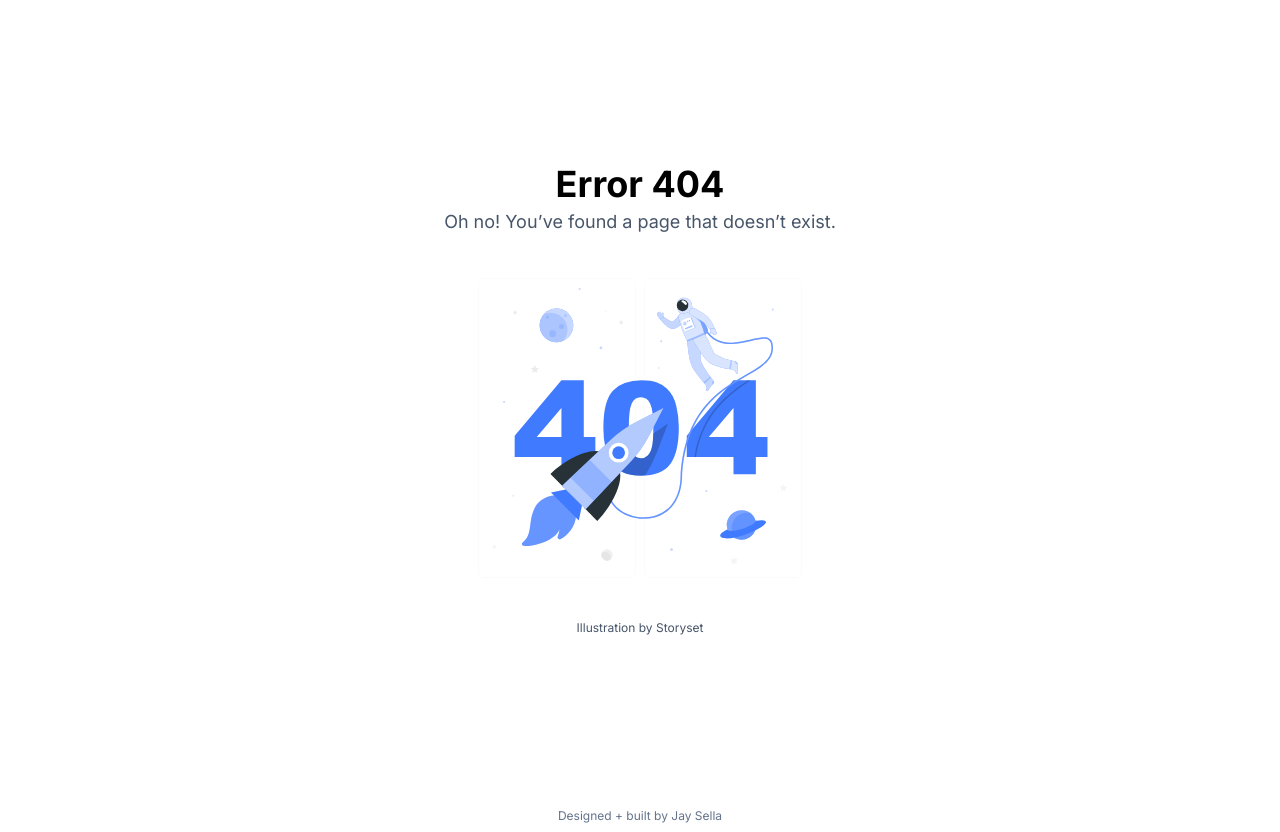
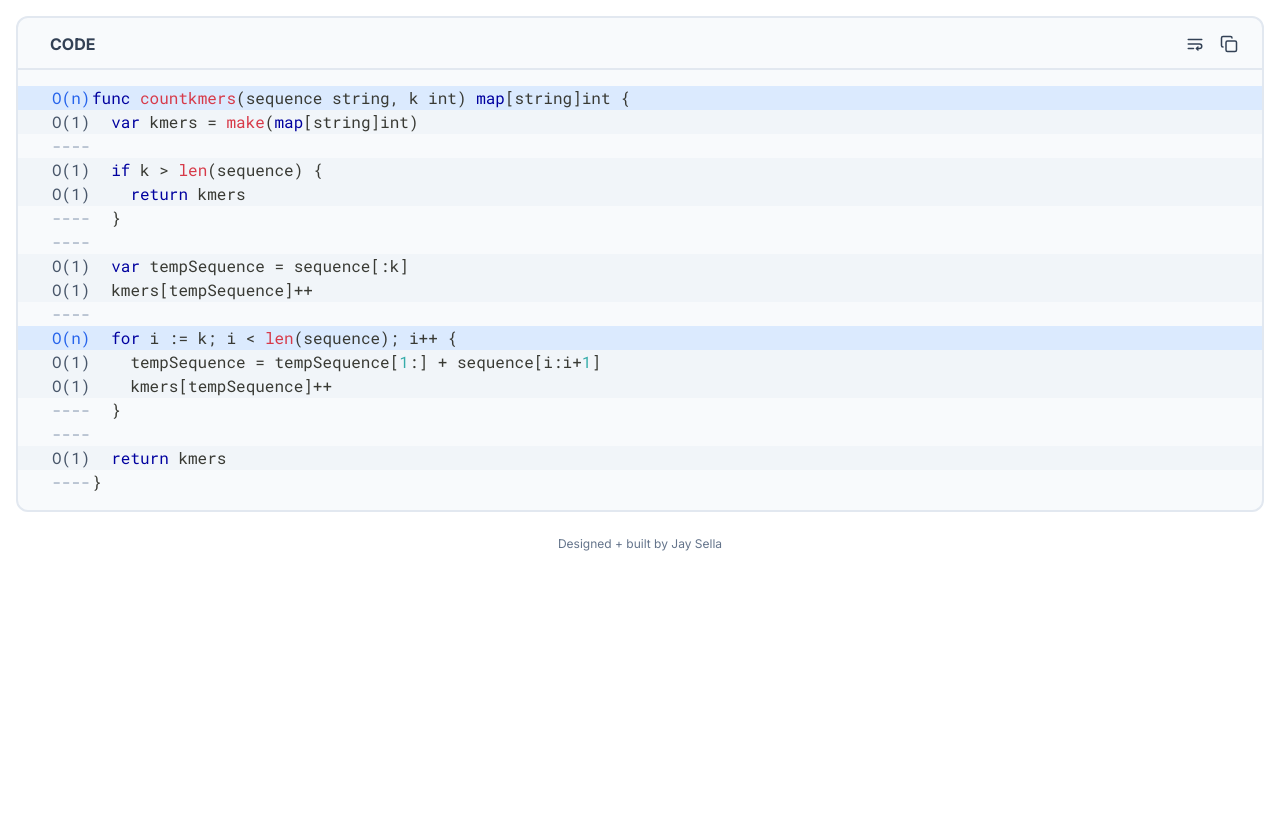
Before and after one commit to jaysella/block-comments, a Next.js app: page /algorithms/big-o in a window 1280 px wide. Before the commit this address had no page. After the commit the page ends 800 px from the top, so only its background shows below. Built offline with nearby package versions, Linux system fonts and the light colour scheme.

Commit message:
Add Big O visualization

```diff
--- a/app/_components/Snippet.tsx
+++ b/app/_components/Snippet.tsx
@@ -37,7 +37,7 @@ export type Explanation = {
 };
 
 export type LineHighlight = {
-  color: string;
+  color?: string;
   label?: string;
 };
 
@@ -196,11 +196,11 @@ export function SnippetContent({
                 {...getLineProps({ line })}
                 className={cn(
                   "flex flex-row w-full px-4 @md:px-8 border-l-2 border-l-transparent",
-                  highlight
+                  highlight && highlights[lineNum].color
                     ? `bg-${highlights[lineNum].color}-100 dark:bg-${highlights[lineNum].color}-950`
                     : "",
                   explanations
-                    ? highlight
+                    ? highlight && highlights[lineNum].color
                       ? `hover:bg-${highlights[lineNum].color}-200 dark:bg-${highlights[lineNum].color}-800`
                       : "hover:bg-slate-200 dark:hover:bg-slate-800"
                     : ""
@@ -210,12 +210,12 @@ export function SnippetContent({
                   <div
                     className={cn(
                       "self-end flex-shrink-0 w-10 select-none text-slate-400 dark:text-slate-500",
-                      highlight
+                      highlight && highlights[lineNum].color
                         ? `text-${highlights[lineNum].color}-600 dark:text-${highlights[lineNum].color}-400`
                         : ""
                     )}
                   >
-                    {highlights[lineNum]?.label || lineNum}
+                    {highlights[lineNum]?.label ?? lineNum}
                   </div>
                 )}
 
--- /dev/null
+++ b/app/algorithms/big-o/data.tsx
@@ -0,0 +1,67 @@
+export const CODE = `func countkmers(sequence string, k int) map[string]int {
+  var kmers = make(map[string]int)
+
+  if k > len(sequence) {
+    return kmers
+  }
+
+  var tempSequence = sequence[:k]
+  kmers[tempSequence]++
+
+  for i := k; i < len(sequence); i++ {
+    tempSequence = tempSequence[1:] + sequence[i:i+1]
+    kmers[tempSequence]++
+  }
+
+  return kmers
+}`;
+
+export const CODE_HIGHLIGHTS = {
+  1: {
+    color: "blue",
+    label: "O(n)",
+  },
+  2: {
+    color: "slate",
+    label: "O(1)",
+  },
+  3: { label: "----" },
+  4: {
+    color: "slate",
+    label: "O(1)",
+  },
+  5: {
+    color: "slate",
+    label: "O(1)",
+  },
+  6: { label: "----" },
+  7: { label: "----" },
+  8: {
+    color: "slate",
+    label: "O(1)",
+  },
+  9: {
+    color: "slate",
+    label: "O(1)",
+  },
+  10: { label: "----" },
+  11: {
+    color: "blue",
+    label: "O(n)",
+  },
+  12: {
+    color: "slate",
+    label: "O(1)",
+  },
+  13: {
+    color: "slate",
+    label: "O(1)",
+  },
+  14: { label: "----" },
+  15: { label: "----" },
+  16: {
+    color: "slate",
+    label: "O(1)",
+  },
+  17: { label: "----" },
+};
--- /dev/null
+++ b/app/algorithms/big-o/page.tsx
@@ -0,0 +1,17 @@
+import Snippet from "@/app/_components/Snippet";
+import { Metadata } from "next";
+import { CODE, CODE_HIGHLIGHTS } from "./data";
+
+export const metadata: Metadata = {
+  title: "Algorithms: Sliding Window Technique (Go)",
+};
+
+export default function Page() {
+  return (
+    <>
+      <Snippet title="Code" language="go" highlights={CODE_HIGHLIGHTS}>
+        {CODE}
+      </Snippet>
+    </>
+  );
+}
--- a/app/pages/page.tsx
+++ b/app/pages/page.tsx
@@ -47,6 +47,9 @@ export default function Page() {
               </Link>
             </li>
             <li>
+              <Link href="/algorithms/big-o">Big O (Go)</Link>
+            </li>
+            <li>
               <Link href="/algorithms/playground">K-Mers Playground</Link>
             </li>
           </ul>
```
